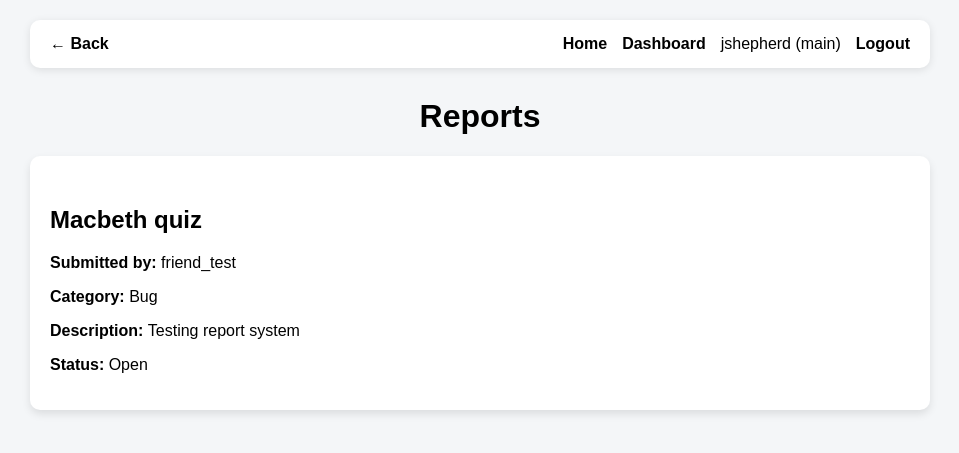
After one commit to jshepherd1234/GCSE-Revision-App, a Flask app: page /reports in a window 1280 px wide. The commit adds this page. Shown: the top 453 px of the page, without its empty margins (160-1119 px from the left). Run offline with Flask 3, Linux system fonts and the light colour scheme; a user stored in the database is signed in; data comes from the database, SQL or seed files in the repository; both versions use the stored data as it was after the commit.

Commit message:
Added  feedback system

```diff
--- a/app.py
+++ b/app.py
@@ -41,6 +41,30 @@ def create_tables():
         password TEXT NOT NULL,
 
         role TEXT NOT NULL
+
+    )
+
+    """)
+
+    connection.execute("""
+
+    CREATE TABLE IF NOT EXISTS reports (
+
+        id INTEGER PRIMARY KEY AUTOINCREMENT,
+
+        user_id INTEGER NOT NULL,
+
+        page TEXT NOT NULL,
+
+        category TEXT NOT NULL,
+
+        message TEXT NOT NULL,
+
+        status TEXT NOT NULL DEFAULT 'Open',
+
+        created_at TIMESTAMP DEFAULT CURRENT_TIMESTAMP,
+
+        FOREIGN KEY(user_id) REFERENCES users(id)
 
     )
 
@@ -937,6 +961,102 @@ def create_tester():
 
     return render_template("create_tester.html")
 
+
+@app.route("/report-issue", methods=["GET", "POST"])
+
+def report_issue():
+
+    if session.get("role") != "tester":
+
+        return "Access denied", 403
+
+    if request.method == "POST":
+
+        page = request.form["page"]
+
+        category = request.form["category"]
+
+        message = request.form["message"]
+
+        connection = get_db_connection()
+
+        connection.execute(
+
+            """
+
+            INSERT INTO reports
+
+            (user_id, page, category, message)
+
+            VALUES (?, ?, ?, ?)
+
+            """,
+
+            (
+
+                session["user_id"],
+
+                page,
+
+                category,
+
+                message
+
+                )
+
+        )
+
+        connection.commit()
+
+        connection.close()
+
+        return redirect(url_for("dashboard"))
+
+    return render_template("report_issue.html")
+
+@app.route("/reports")
+
+def reports():
+
+    if session.get("role") != "main":
+
+        return "Access denied", 403
+
+    connection = get_db_connection()
+
+    reports = connection.execute(
+
+        """
+
+        SELECT
+
+            reports.*,
+
+            users.username
+
+        FROM reports
+
+        JOIN users
+
+        ON reports.user_id = users.id
+
+        ORDER BY reports.created_at DESC
+
+        """
+
+    ).fetchall()
+
+    connection.close()
+
+    return render_template(
+
+        "reports.html",
+
+        reports=reports
+
+    )
+
+
 @app.route("/english") #Sets route for the general english page
 
 def english(): #Creates function for english page
--- /dev/null
+++ b/templates/reports.html
@@ -0,0 +1,69 @@
+{% extends "base.html" %}
+
+{% block title %}
+Reports
+{% endblock %}
+
+{% block content %}
+
+<h1>Reports</h1>
+
+{% for report in reports %}
+
+<div class="section">
+
+<h2>
+
+{{ report["page"] }}
+
+</h2>
+
+<p>
+
+<strong>Submitted by: </strong>
+
+{{ report["username"] }}
+
+</p>
+
+<p>
+
+<strong>Category: </strong>
+
+{{ report["category"] }}
+
+</p>
+
+<p>
+
+<strong>Description: </strong>
+
+{{ report["message"] }}
+
+</p>
+
+<p>
+
+<strong>Status: </strong>
+
+{{ report["status"] }}
+
+</p>
+
+</div>
+
+{% else %}
+
+<div class="section">
+
+<p>
+
+No reports yet.
+
+</p>
+
+</div>
+
+{% endfor %}
+
+{% endblock %}
```
Also changed, not shown: templates/dashboard.html (+12 -0 lines), templates/report_issue.html (added, +86 -0 lines), database.db.
